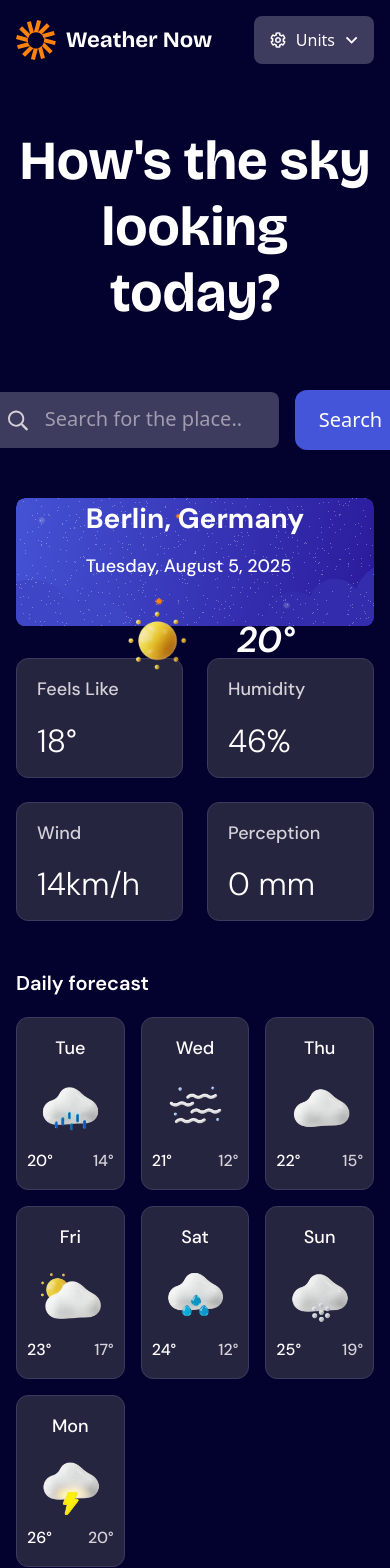
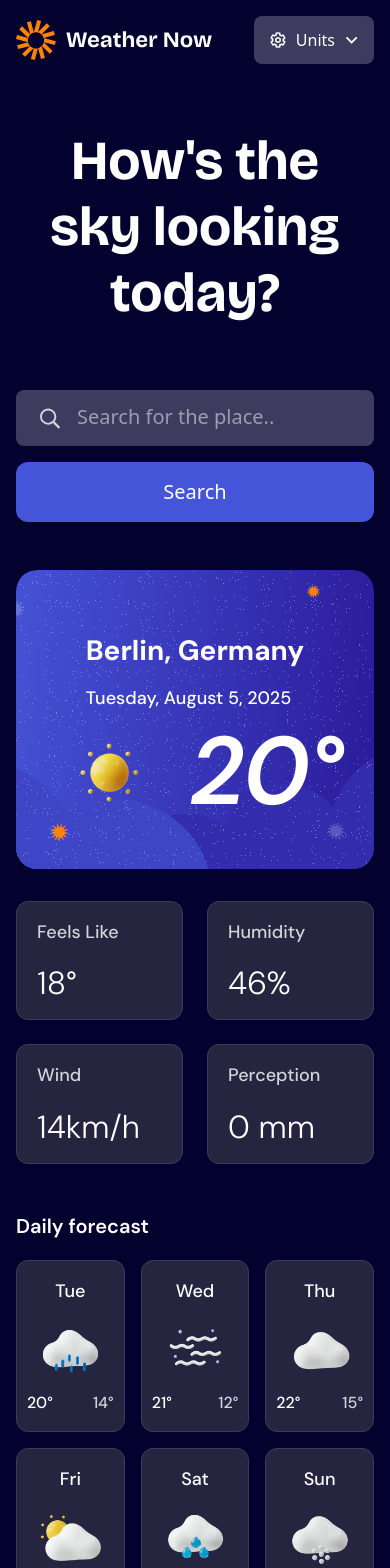
Before and after one commit to Legaz-le/weather-app-main, a React (Vite) app: page / in a window 390 px wide. Shown: the top 1568 px of the page. Built offline with nearby package versions, Linux system fonts and the light colour scheme.

Commit message:
made changes for mobile

```diff
--- a/src/components/BodyElements/MainInfo.tsx
+++ b/src/components/BodyElements/MainInfo.tsx
@@ -1,4 +1,5 @@
 import bg from "/images/bg-today-large.svg";
+import bg_mobile from "/images/bg-today-small.svg";
 import { WeatherInfo } from "./Boxes/weatherInfo";
 import sunny_icon from "/images/icon-sunny.webp";
 import { MainInfoData } from "../../mockData/data";
@@ -6,8 +7,11 @@ import { MainInfoData } from "../../mockData/data";
 export const MainInfo = () => {
   return (
     <div className="flex flex-col gap-8  mb-12  relative w-full ">
-      <img src={bg} alt="blue-background" className="w-full" />
-      <div className="absolute inset-x-4 xl:px-6 xl:py-20 lg:py-10 md:py-15 flex flex-col md:flex-row justify-between items-center z-10 ">
+      <picture>
+        <source media="(min-width: 465px)" srcSet={bg} />
+        <img src={bg_mobile} alt="blue-background" className="w-full" />
+      </picture>
+      <div className="absolute inset-x-4 py-15 xl:px-6 xl:py-20 lg:py-10  flex flex-col md:flex-row justify-between items-center z-10 ">
         <div className="flex flex-col gap-3 ">
           <p className="text-[28px] font-[700] font-DM-Sans">Berlin, Germany</p>
           <p className="text-lg font-[500] font-DM-Sans ">
@@ -15,20 +19,16 @@ export const MainInfo = () => {
           </p>
         </div>
         <div className="flex items-center gap-5 ">
-          <img
-            src={sunny_icon}
-            alt="sunny_icon"
-            className=" w-[120px]"
-          />
-          <span className="text-4xl md:text-8xl  font-DM-Sans font-[600] italic text-white tracking-[-0.02em]">
+          <img src={sunny_icon} alt="sunny_icon" className=" w-[120px]" />
+          <span className="text-8xl  font-DM-Sans font-[600] italic text-white tracking-[-0.02em]">
             20°
           </span>
         </div>
       </div>
       <div className="grid grid-cols-2 sm:grid-cols-4 w-full  gap-6">
-      {MainInfoData.map((data) => (
-        <WeatherInfo key={data.key} Name={data.Name} number={data.number} />
-      ))}
+        {MainInfoData.map((data) => (
+          <WeatherInfo key={data.key} Name={data.Name} number={data.number} />
+        ))}
       </div>
     </div>
   );
--- a/src/components/TopSide.tsx
+++ b/src/components/TopSide.tsx
@@ -15,8 +15,8 @@ export const TopSide = () => {
         </button>
       </div>
       <div className="flex flex-col items-center justify-center  mt-16">
-        <h1 className="text-[55px] font-family font-[700] md:max-w-md lg:max-w-full break-words ">How's the sky looking today?</h1>
-        <div className="flex items-center justify-center mt-16 w-full gap-4">
+        <h1 className="text-[55px] font-family font-[700] max-w-[300px] md:max-w-md lg:max-w-full break-words ">How's the sky looking today?</h1>
+        <div className="flex items-center justify-center flex-col sm:flex-row mt-16 w-full gap-4">
           <div className="flex bg-Neutral-600 p-2 w-full  xl:w-[526px]  rounded-lg py-4 px-6  gap-4 items-center">
             <img src={search} alt="search-icon" />
             <input
@@ -25,7 +25,7 @@ export const TopSide = () => {
               className=" border-none  bg-transparent font-[500]  text-white focus:outline-none placeholder:text-xl"
             />
           </div>
-          <button className="py-4 px-6 bg-Blue-500 rounded-xl cursor-pointer text-xl">
+          <button className="py-4 px-6 w-full bg-Blue-500 rounded-xl cursor-pointer text-xl">
             Search
           </button>
         </div>
--- a/src/index.css
+++ b/src/index.css
@@ -40,5 +40,5 @@ html {
 }
 
 .p-forDailyForecast {
-  @apply xl:p-[10px_16px_10px_12px] md:p-[3px_16px_4px_6px];
+  @apply xl:p-[10px_16px_10px_12px] p-[3px_16px_4px_6px];
 }
```
